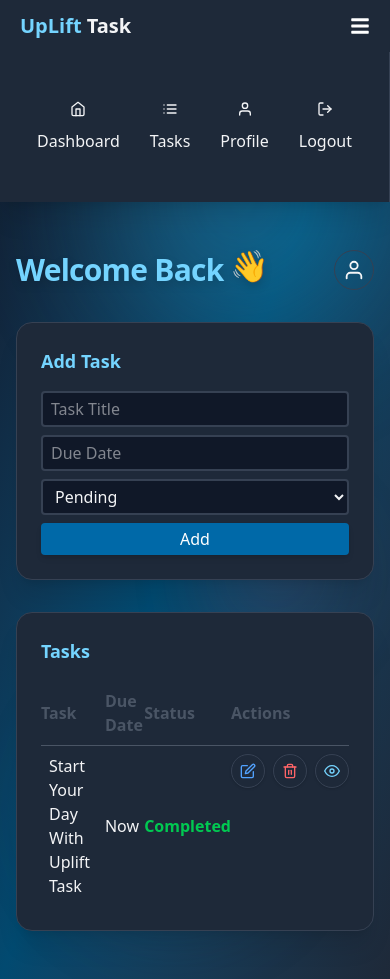
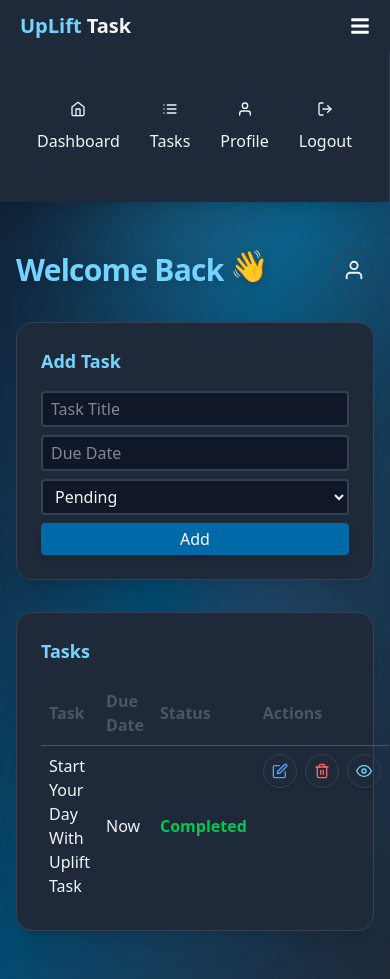
Before and after one commit to Devloper-Abhi/Apsarify-Uplift-Task, a React (Vite) app: page /Dashboard in a window 390 px wide. Built offline with nearby package versions, Linux system fonts and the light colour scheme.

Commit message:
Spaces Error ( Responsive )

```diff
--- a/src/Components/Dashboard.jsx
+++ b/src/Components/Dashboard.jsx
@@ -301,10 +301,10 @@ const Dashboard = ({ darkMode }) => {
           <table className="w-full text-left">
             <thead>
               <tr className="border-b text-gray-600">
-                <th className="py-2">Task</th>
-                <th className="py-2">Due Date</th>
-                <th className="py-2">Status</th>
-                <th className="py-2">Actions</th>
+                <th className="py-2 px-2">Task</th>
+                <th className="py-2 px-2">Due Date</th>
+                <th className="py-2 px-2">Status</th>
+                <th className="py-2 px-2">Actions</th>
               </tr>
             </thead>
             <tbody>
@@ -320,14 +320,14 @@ const Dashboard = ({ darkMode }) => {
                   <tr
                     key={idx}
                     className={
-                      "group transition-all duration-200 cursor-pointer hover:scale-[1.01] " +
+                      "group transition-all duration-200 px-2 cursor-pointer hover:scale-[1.01] " +
                       (darkMode ? "hover:bg-gray-900" : "hover:bg-sky-50")
                     }
                   >
                     <td className="py-2 px-2">{task.title}</td>
-                    <td className="py-2">{task.due}</td>
+                    <td className="py-2 px-2">{task.due}</td>
                     <td
-                      className={`py-2 font-semibold ${
+                      className={`py-2 font-semibold px-2 ${
                         task.status === "Completed"
                           ? "text-green-500"
                           : task.status === "Pending"
@@ -337,7 +337,7 @@ const Dashboard = ({ darkMode }) => {
                     >
                       {task.status}
                     </td>
-                    <td className="py-2 flex items-center gap-2">
+                    <td className="py-2 flex items-center px-2 gap-2">
                       <button
                         className={
                           "p-2 rounded-full border transition-all duration-200 shadow-sm " +
--- a/src/Components/Features.jsx
+++ b/src/Components/Features.jsx
@@ -22,7 +22,7 @@ const featureList = [
 const Features = ({ darkMode }) => (
   <div
     className={
-      `min-h-[100vh] text-center pt-28 px-10 transition-colors duration-300 overflow-hidden ` +
+      `min-h-[100vh] text-center pt-28 pb-5 px-10 transition-colors duration-300 overflow-hidden ` +
       (darkMode
         ? "bg-gradient-to-br from-gray-900 via-sky-900 to-gray-800 text-gray-100"
         : "bg-gradient-to-br from-sky-100 via-white to-sky-200 text-black")
```
